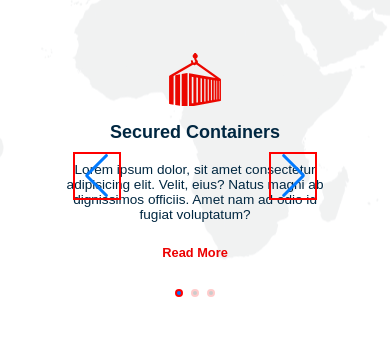
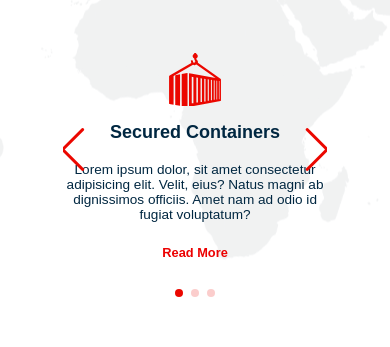
Before and after one commit to tracemycodes/fullstack_logistics_service_webapp, a React (Create React App) app: page / in a window 390 px wide. Shown: the part 1080-1427 px from the top of the page. Built offline with nearby package versions, Linux system fonts and the light colour scheme.

Commit message:
feat: navigation icon made responsive

```diff
--- a/src/components/LandingPage/styles.css
+++ b/src/components/LandingPage/styles.css
@@ -21,15 +21,11 @@ body {
   height: 100%;
   position: relative;
   z-index: 0;
-  /* border: 2px solid green; */
-  /* padding: 0 0 3rem; */
 }
 
 .swiper-slide {
   text-align: center;
   font-size: 18px;
-  /* background: #fff; */
-  /* border: 2px solid purple; */
 
   /* Center slide text vertically */
   display: -webkit-box;
@@ -59,19 +55,18 @@ body {
 }
 
 .swiper-button-next {
-  border: 2px solid red;
-  width: 3rem;
-  height: 3rem;
-  position: absolute;
+  right: -0.2rem;
+  top: calc(50% - 1.5rem);
+  filter: brightness(0) saturate(100%) invert(27%) sepia(88%) saturate(7180%) hue-rotate(356deg) brightness(87%) contrast(114%);
 }
 .swiper-button-prev {
-  border: 2px solid red;
-  width: 3rem;
-  height: 3rem;
+  left: -0.2rem;
+  top: calc(50% - 1.5rem);
+  filter: brightness(0) saturate(100%) invert(27%) sepia(88%) saturate(7180%) hue-rotate(356deg) brightness(87%) contrast(114%);
 }
 
 .swiper-pagination-bullet {
-  border: 2px solid red;
+  filter: brightness(0) saturate(100%) invert(27%) sepia(88%) saturate(7180%) hue-rotate(356deg) brightness(87%) contrast(114%);
   margin-top: 5rem;
 }
 
```
